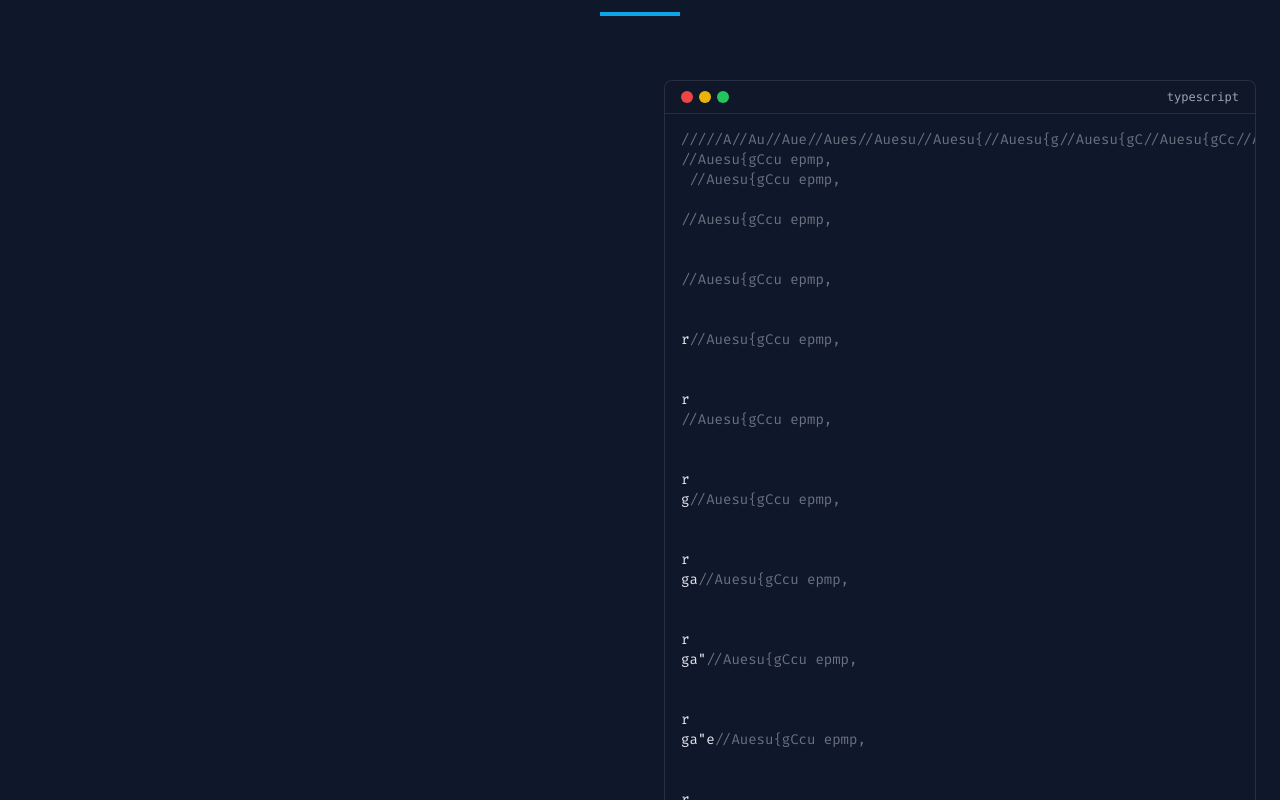
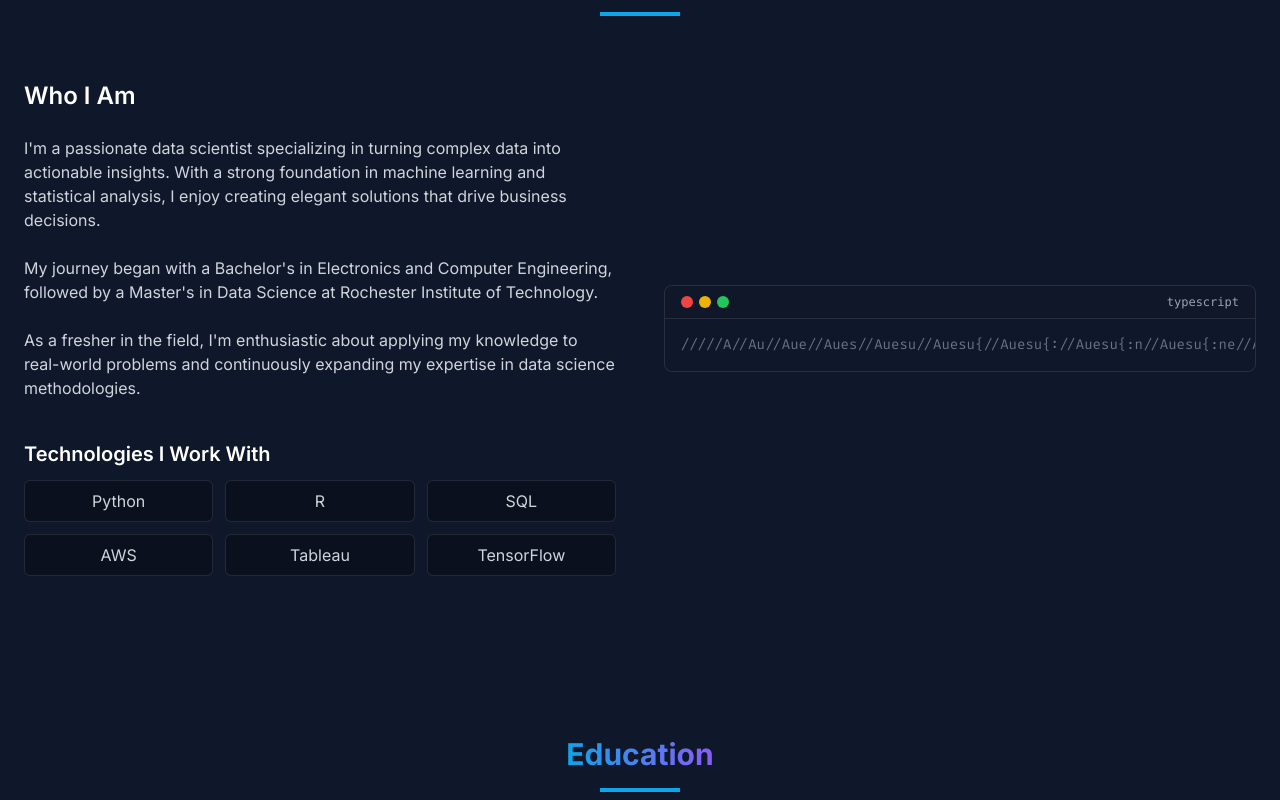
Before and after one commit to YSP17/CodeQuantum, a React (Vite) app: page / in a window 1280 px wide. Shown: the part 920-1720 px from the top of the page. Built offline with nearby package versions, Linux system fonts and the light colour scheme.

Commit message:
Fix: Improve About Me code block
Refactor the code block in the About Me section to improve performance and fix potential glitches.

```diff
--- a/src/components/AboutSection.tsx
+++ b/src/components/AboutSection.tsx
@@ -4,21 +4,20 @@ import { CodeBlock } from "./CodeBlock";
 import { AnimateOnScroll } from "./AnimateOnScroll";
 
 export function AboutSection() {
+  // Simplified code snippet that's shorter but still visually appealing
   const aboutCode = `// About me
 const aboutMe = {
-  background: "Computer Science graduate with 5+ years of experience",
-  approach: "Problem solver with a passion for clean, efficient code",
-  interests: [
-    "Web Development",
-    "UI/UX Design",
-    "Cloud Architecture",
-    "Open Source"
+  name: "Yeshwant",
+  role: "Data Scientist",
+  education: "MS in Data Science",
+  skills: [
+    "Machine Learning",
+    "Data Analysis",
+    "Cloud Computing",
+    "Statistical Modeling"
   ],
-  currentlyLearning: "Advanced TypeScript patterns & WebGL",
-  goal: "Building software that makes a difference"
-};
-
-export default aboutMe;`;
+  interests: "Turning data into insights"
+};`;
 
   return (
     <section id="about" className="py-20 relative">
@@ -32,19 +31,19 @@ export default aboutMe;`;
           <AnimateOnScroll className="space-y-6" animation="fade-in">
             <h3 className="text-2xl font-semibold text-white">Who I Am</h3>
             <p className="text-gray-300">
-              I'm a passionate software developer specializing in building exceptional digital experiences. With a strong foundation in full-stack development, I enjoy creating elegant solutions that prioritize user experience.
+              I'm a passionate data scientist specializing in turning complex data into actionable insights. With a strong foundation in machine learning and statistical analysis, I enjoy creating elegant solutions that drive business decisions.
             </p>
             <p className="text-gray-300">
-              My journey in tech began with a Computer Science degree, followed by professional experience across various domains including web applications, mobile development, and cloud infrastructure.
+              My journey began with a Bachelor's in Electronics and Computer Engineering, followed by a Master's in Data Science at Rochester Institute of Technology.
             </p>
             <p className="text-gray-300">
-              When I'm not coding, you'll find me exploring new technologies, contributing to open source projects, or sharing knowledge with the developer community.
+              As a fresher in the field, I'm enthusiastic about applying my knowledge to real-world problems and continuously expanding my expertise in data science methodologies.
             </p>
 
             <div className="pt-4">
               <h3 className="text-xl font-semibold text-white mb-3">Technologies I Work With</h3>
               <div className="grid grid-cols-2 sm:grid-cols-3 gap-3">
-                {["JavaScript", "TypeScript", "React", "Node.js", "HTML/CSS", "Git"].map((tech, index) => (
+                {["Python", "R", "SQL", "AWS", "Tableau", "TensorFlow"].map((tech, index) => (
                   <AnimateOnScroll key={tech} delay={index * 100}>
                     <div className="glassmorphism rounded-md py-2 px-4 text-center text-gray-300">
                       {tech}
@@ -56,7 +55,7 @@ export default aboutMe;`;
           </AnimateOnScroll>
 
           <AnimateOnScroll animation="scale-in" delay={200}>
-            <CodeBlock code={aboutCode} animate={true} speed={20} />
+            <CodeBlock code={aboutCode} animate={true} speed={30} />
           </AnimateOnScroll>
         </div>
       </div>
```
